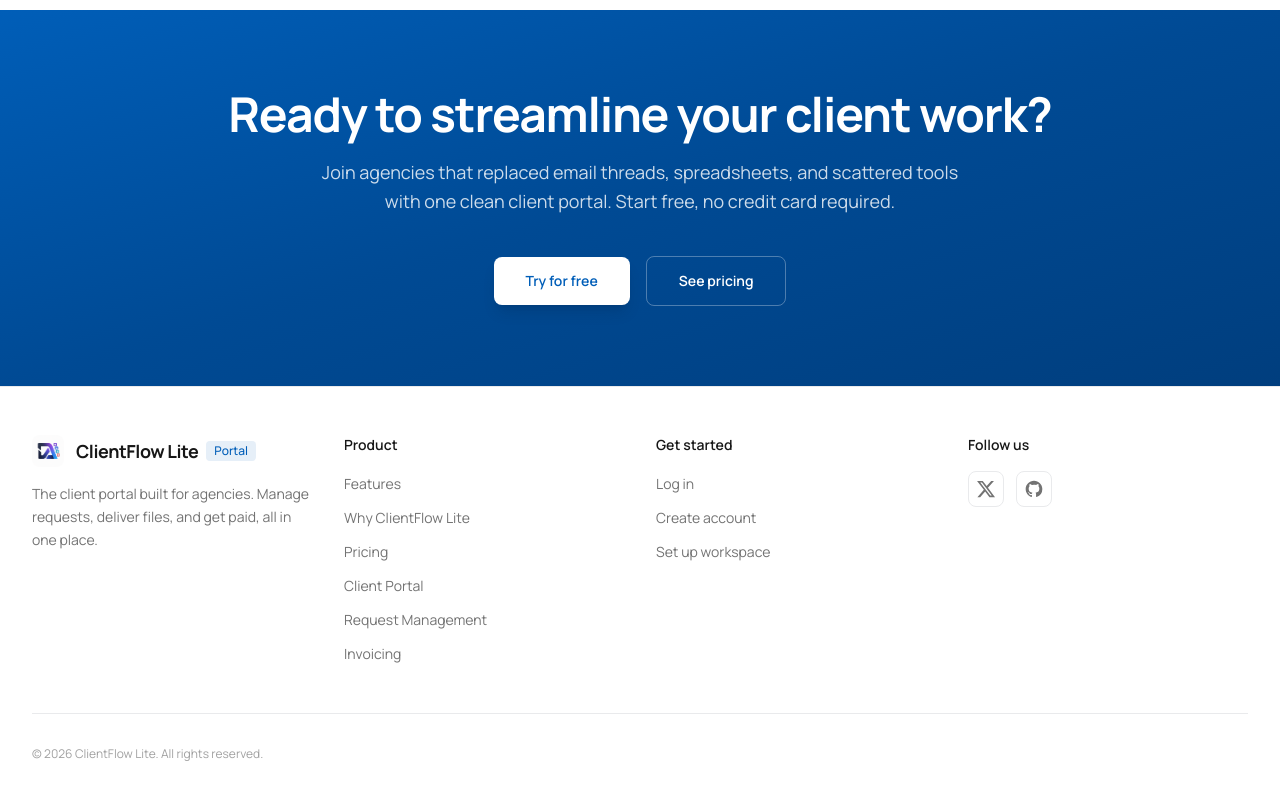
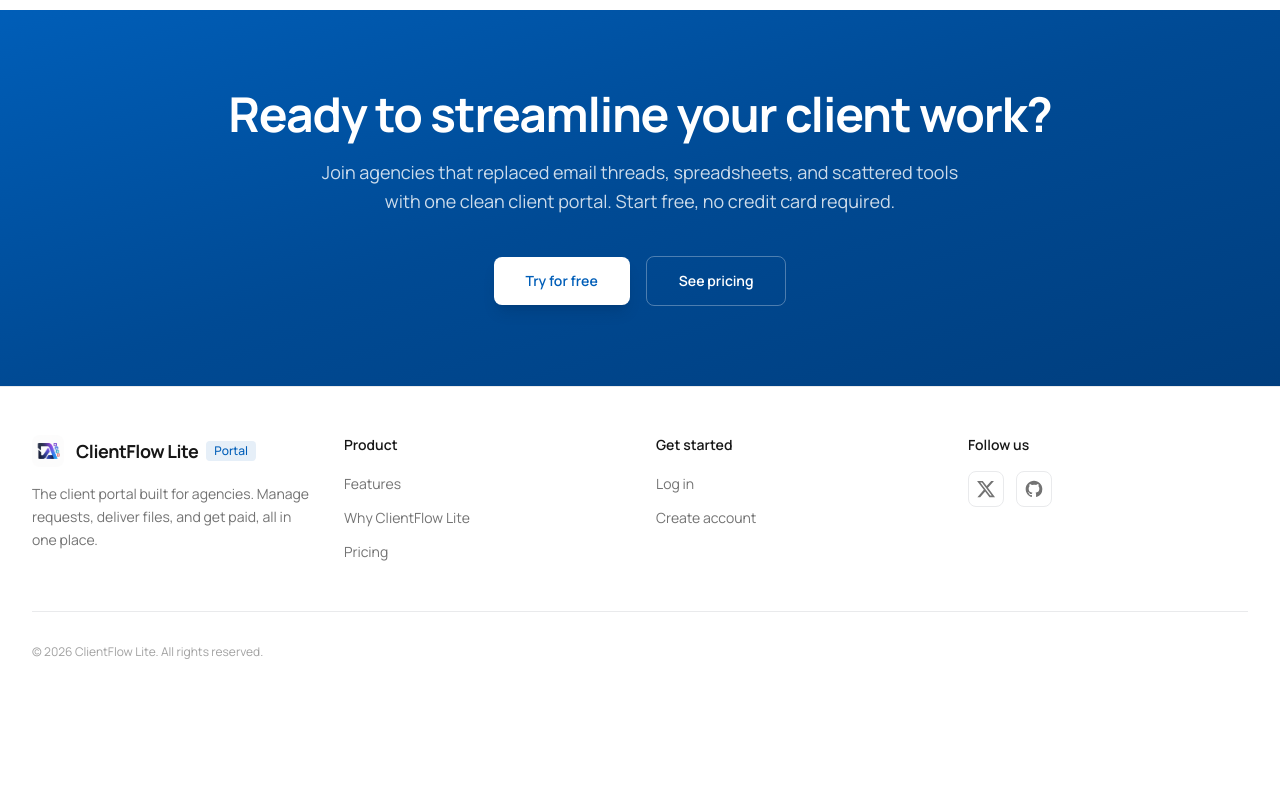
Before and after one commit to Md-Mizbaul-Haque/ClientFlow-Lite, a Next.js app in the folder apps/frontend/: page / in a window 1280 px wide. Shown: the part 3911-4711 px from the top of the page. After the commit the page ends 4619 px from the top, so only its background shows below. Built offline with nearby package versions, Linux system fonts and the light colour scheme; no server answers.

Commit message:
refactor(frontend): trim footer to top-level links
Drop service-page and onboarding links from the footer. Services stay reachable through the navbar dropdown; onboarding is an authenticated flow.

```diff
--- a/apps/frontend/components/site/footer.tsx
+++ b/apps/frontend/components/site/footer.tsx
@@ -7,15 +7,11 @@ const productLinks = [
   { label: "Features", href: "/#services" },
   { label: "Why ClientFlow Lite", href: "/#why" },
   { label: "Pricing", href: "/pricing" },
-  { label: "Client Portal", href: "/client-portal" },
-  { label: "Request Management", href: "/request-management" },
-  { label: "Invoicing", href: "/invoicing" },
 ];
 
 const accountLinks = [
   { label: "Log in", href: "/login" },
   { label: "Create account", href: "/signup" },
-  { label: "Set up workspace", href: "/onboarding" },
 ];
 
 const socialLinks = [
```
